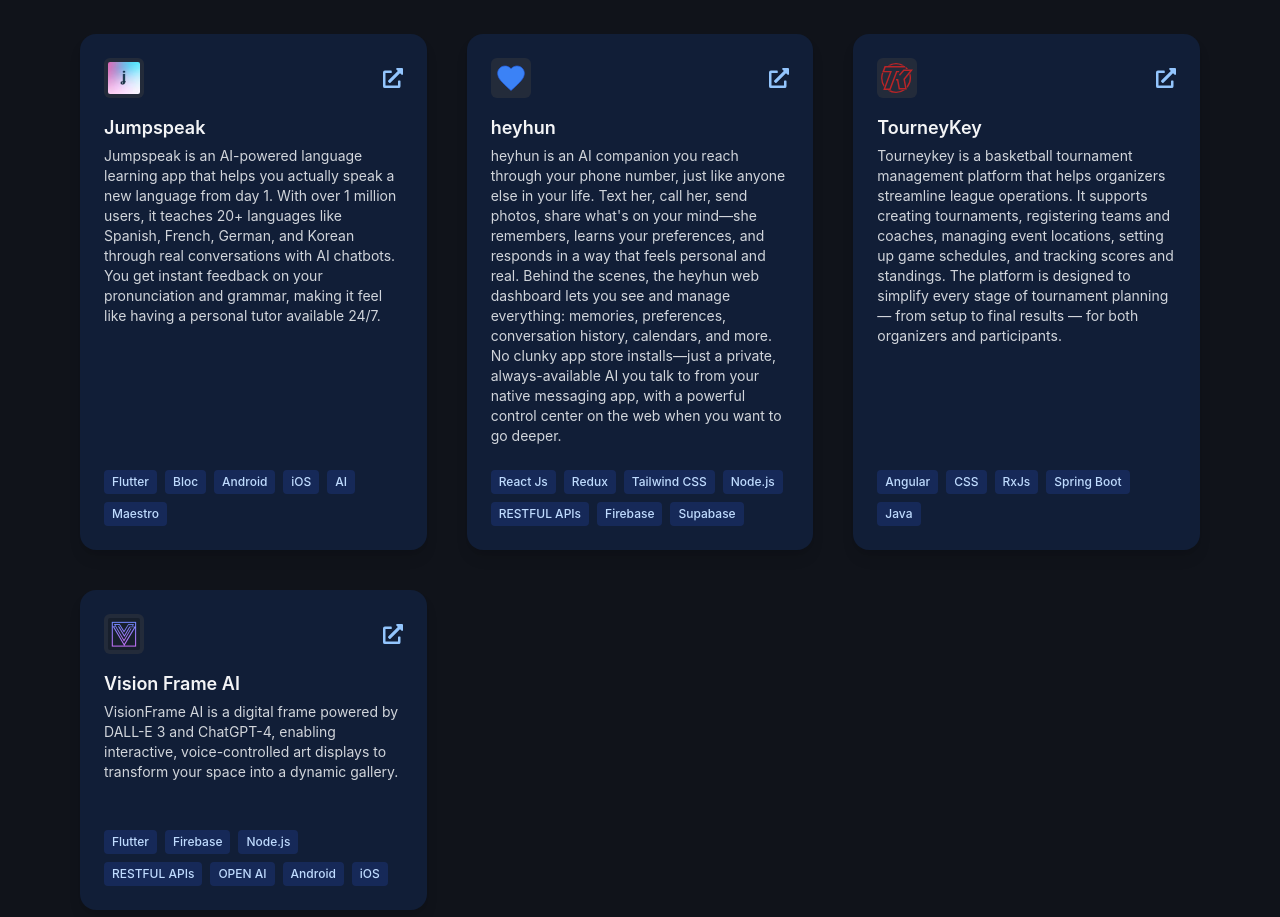
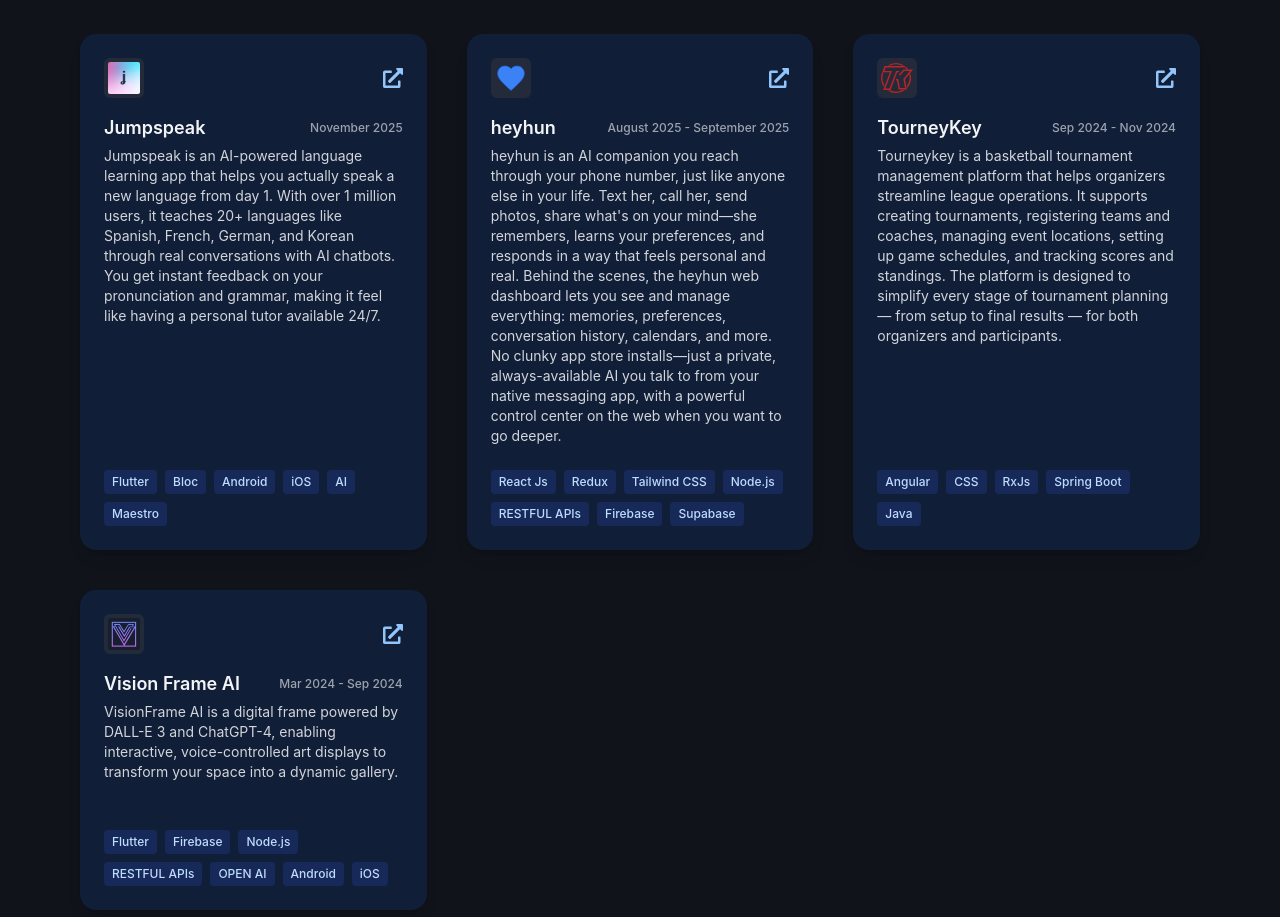
Before and after one commit to jmguillen1996/portfolio_v2, a React (Create React App) app: page / in a window 1280 px wide. Shown: the part 2300-3217 px from the top of the page. Built offline with nearby package versions, Linux system fonts and the light colour scheme.

Commit message:
Update home_projects_comp.tsx

```diff
--- a/src/features/presentation/pages/home/components/home_projects_comp.tsx
+++ b/src/features/presentation/pages/home/components/home_projects_comp.tsx
@@ -64,7 +64,7 @@
       "AI",
       "Maestro"
     ],
-    dateRange: "", //"November 2025",
+    dateRange: "November 2025",
   },
   {
     id: 1,
@@ -83,7 +83,7 @@
       "Firebase",
       "Supabase",
     ],
-    dateRange: "", //"August 2025 - September 2025",
+    dateRange: "August 2025 - September 2025",
   },
   {
     id: 2,
@@ -100,7 +100,7 @@
       "Spring Boot",
       "Java"
     ],
-    dateRange: "", //"Sep 2024 - Nov 2024",
+    dateRange: "Sep 2024 - Nov 2024",
   },
   {
     id: 1,
@@ -119,7 +119,7 @@
       "Android",
       "iOS",
     ],
-    dateRange: "", //"Mar 2024 - Sep 2024",
+    dateRange: "Mar 2024 - Sep 2024",
   },
 ];
 
```
